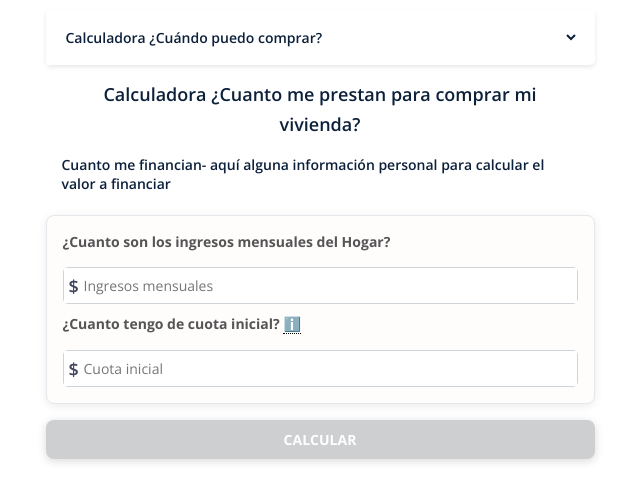
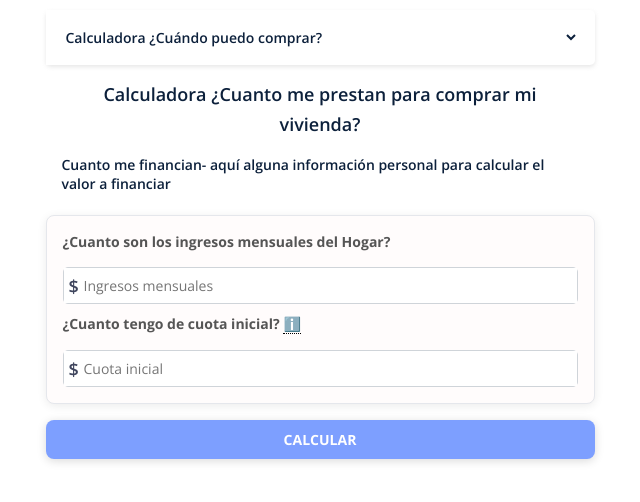
Before and after one commit to Nuestro-casa/website-libs, a website: page frontendCuantoMePrestan/index.html in a window 1280 px wide. Shown: the whole page, without its empty margins (320-960 px from the left). Drawn offline with nearby package versions, Linux system fonts and the light colour scheme.

Commit message:
Update frontend.css

```diff
--- a/frontendCuantoMePrestan/frontend.css
+++ b/frontendCuantoMePrestan/frontend.css
@@ -368,7 +368,7 @@ body,
 
 .btn-submit:disabled {
 
-  background: #cecfd1;
+  background: #7D9FFF;
 }
 
 .progress-points {
```
